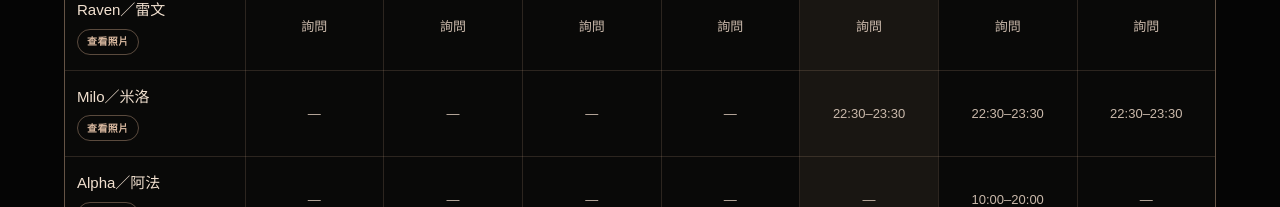
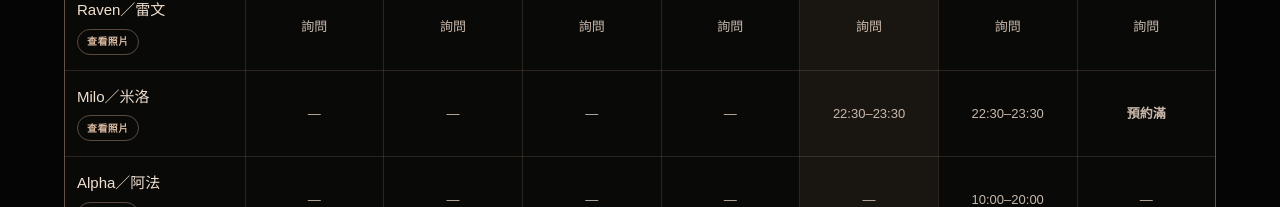
Before and after one commit to profoundroomkh/profound-room, a Next.js app: page /weekly-schedule in a window 1280 px wide. Shown: the part 1303-1510 px from the top of the page. Built offline with nearby package versions, Linux system fonts and the light colour scheme.

Commit message:
Mark Milo fully booked on October 4

```diff
--- a/components/MonthlyNewTherapist.js
+++ b/components/MonthlyNewTherapist.js
@@ -28,10 +28,11 @@ function openTherapistSection(therapist) {
 }
 
 function canBookTherapist(therapist) {
-  return therapist.status === 'available' || therapist.hasWeeklySchedule
+  return !therapist.isFullyBooked && (therapist.status === 'available' || therapist.hasWeeklySchedule)
 }
 
 function getBookingButtonLabel(therapist) {
+  if (therapist.isFullyBooked) return '預約已滿'
   if (therapist.status === 'available') return '可預約'
   if (therapist.hasWeeklySchedule) return '提前預約'
   return '暫停預約等週更新'
--- a/components/TherapistDirectory.js
+++ b/components/TherapistDirectory.js
@@ -27,11 +27,11 @@ function trackBooking(therapist, source = 'therapist_card') {
 }
 
 function requiresAdvanceBooking(therapist) {
-  return therapist.status !== 'available' && Boolean(therapist.hasWeeklySchedule)
+  return !therapist.isFullyBooked && therapist.status !== 'available' && Boolean(therapist.hasWeeklySchedule)
 }
 
 function canBookTherapist(therapist) {
-  return therapist.status === 'available' || Boolean(therapist.hasWeeklySchedule)
+  return !therapist.isFullyBooked && (therapist.status === 'available' || Boolean(therapist.hasWeeklySchedule))
 }
 
 function getStatusLabel(therapist) {
@@ -39,6 +39,7 @@ function getStatusLabel(therapist) {
 }
 
 function getBookingButtonLabel(therapist) {
+  if (therapist.isFullyBooked) return '預約已滿'
   if (therapist.status === 'available') return '可預約'
   if (therapist.hasWeeklySchedule) return '提前預約'
   return '暫停預約等週更新'
@@ -214,7 +215,7 @@ export default function TherapistDirectory({ showDirectory = true }) {
           onClick={() => setShowPaused((value) => !value)}
           aria-expanded={showPaused}
         >
-          {showPaused ? '收起其他師傅' : `查看其他 ${pausedCount} 位師傅（提前預約／休息中）`}
+          {showPaused ? '收起其他師傅' : `查看其他 ${pausedCount} 位師傅（提前預約／預約已滿／休息中）`}
         </button>
       )}
 
--- a/components/WeeklySchedule.js
+++ b/components/WeeklySchedule.js
@@ -2,6 +2,7 @@
 
 import { useEffect, useMemo, useState } from 'react'
 import {
+  FULLY_BOOKED_LABEL,
   getScheduleDayIndex,
   scheduleDays,
   scheduleRows,
@@ -12,6 +13,7 @@ import useTaiwanDateKey from './useTaiwanDateKey'
 const LINE_URL = 'https://line.me/R/ti/p/@637fbbyh'
 
 function getTimeClass(time) {
+  if (time === FULLY_BOOKED_LABEL) return styles.full
   if (time === '詢問') return styles.ask
   if (time === '—') return styles.empty
   return styles.open
@@ -135,7 +137,7 @@ export default function WeeklySchedule() {
             })}
           </div>
         </div>
-        <p className={styles.mobileHint}>未列出代表當日未排班；「詢問」請先透過官方 LINE 確認。</p>
+        <p className={styles.mobileHint}>未列出代表當日未排班；「詢問」請先透過官方 LINE 確認；「預約滿」代表當日名額已滿。</p>
       </div>
 
       <div className={styles.desktopTableWrap}>
--- a/components/WeeklySchedule.module.css
+++ b/components/WeeklySchedule.module.css
@@ -231,6 +231,11 @@
 
 .ask {
   color: #b9977d;
+}
+
+.full {
+  color: #d8b28f;
+  font-weight: 600;
 }
 
 .empty {
--- a/data/weeklySchedule.js
+++ b/data/weeklySchedule.js
@@ -1,3 +1,5 @@
+export const FULLY_BOOKED_LABEL = '預約滿'
+
 export const scheduleDays = [
   { key: '2026-09-28', label: '一', date: '9/28' },
   { key: '2026-09-29', label: '二', date: '9/29' },
@@ -70,7 +72,7 @@ export const scheduleRows = [
   {
     id: 'milo',
     name: 'Milo／米洛',
-    times: ['—', '—', '—', '—', '22:30–23:30', '22:30–23:30', '22:30–23:30'],
+    times: ['—', '—', '—', '—', '22:30–23:30', '22:30–23:30', FULLY_BOOKED_LABEL],
   },
   {
     id: 'bart',
@@ -139,7 +141,9 @@ export function getDailyTherapists(therapists, dateKey) {
     return {
       ...therapist,
       hasWeeklySchedule: hasWeeklySchedule(therapist.id),
-      status: fixedStatusOverrides[therapist.id] || (shift === '—' ? 'paused' : 'available'),
+      isFullyBooked: shift === FULLY_BOOKED_LABEL,
+      status: fixedStatusOverrides[therapist.id]
+        || (shift === '—' || shift === FULLY_BOOKED_LABEL ? 'paused' : 'available'),
     }
   })
 }
```
